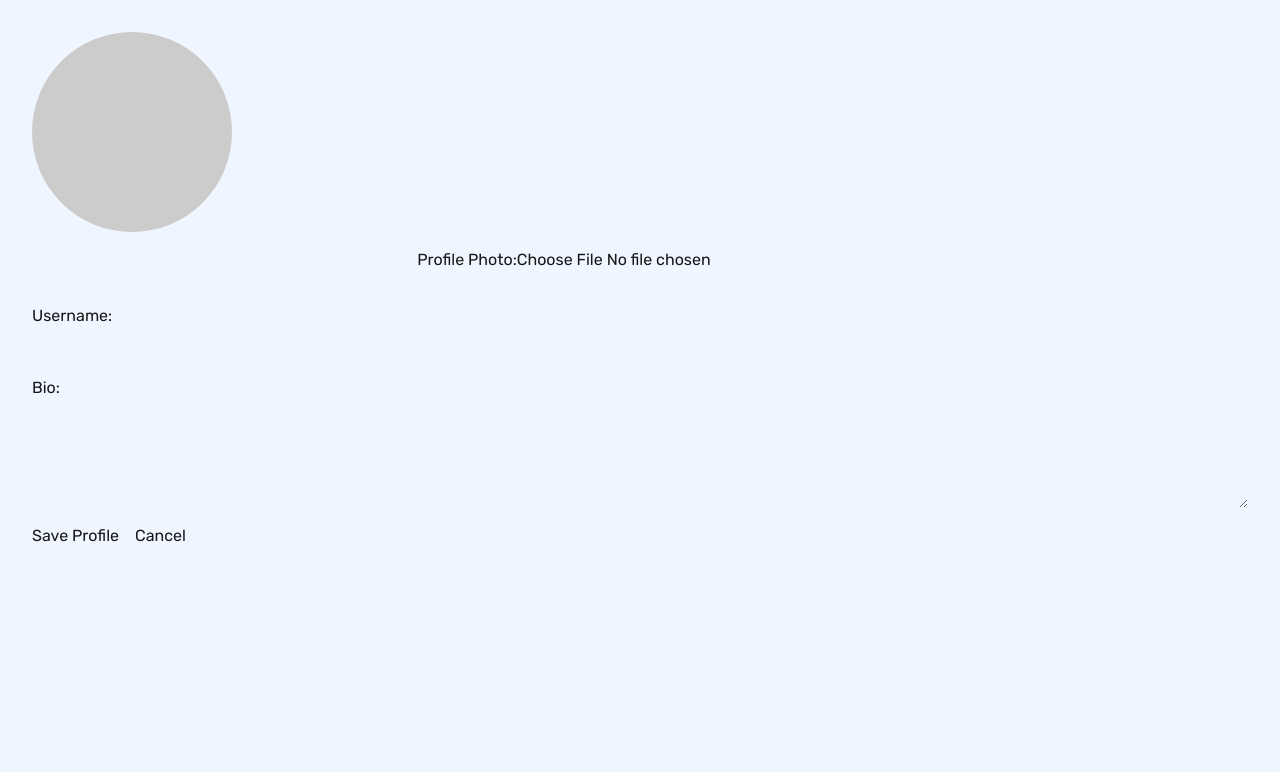
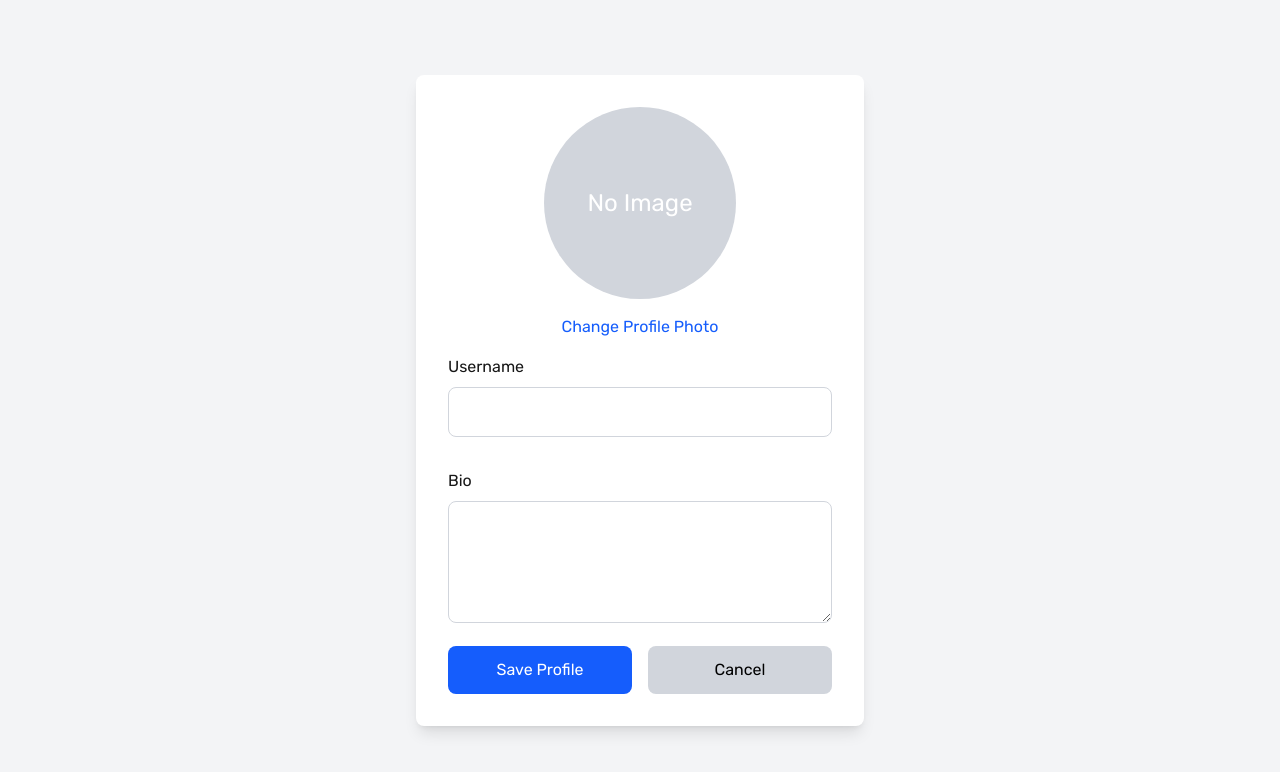
Before and after one commit to lucynottonson/Caligo, a Next.js app: page /profile in a window 1280 px wide. Shown: the top 772 px of the page. Built offline with nearby package versions, Linux system fonts and the light colour scheme; no server answers.

Commit message:
made this page visually appealing i think

```diff
--- a/app/profile/page.tsx
+++ b/app/profile/page.tsx
@@ -114,65 +114,76 @@ export default function ProfilePage() {
   };
 
   if (loading) {
-    return <div>Loading...</div>;
+    return (
+      <div className="flex justify-center items-center min-h-screen">
+        <div className="w-16 h-16 border-4 border-t-4 border-blue-600 rounded-full animate-spin"></div>
+      </div>
+    );
   }
 
   return (
-    <div style={{ padding: '2rem', fontFamily: 'rubik' }}>
-      <div style={{ textAlign: 'center', marginBottom: '2rem' }}>
+    <div className="min-h-screen flex justify-center items-center bg-gray-100 p-6">
+      <div className="bg-white p-8 rounded-lg shadow-lg w-full max-w-md">
+        <div className="flex flex-col items-center">
           {avatarUrl ? (
             <Image
               src={avatarUrl}
               alt="Profile"
               width={200}
               height={200}
-            style={{
-              borderRadius: '50%',
-              objectFit: 'cover',
-              marginBottom: '1rem',
-            }}
+              className="rounded-full mb-4"
             />
           ) : (
-          <div
-            style={{
-              width: '200px',
-              height: '200px',
-              borderRadius: '50%',
-              backgroundColor: '#ccc',
-              marginBottom: '1rem',
-            }}
+            <div className="w-48 h-48 rounded-full bg-gray-300 mb-4 flex justify-center items-center">
+              <span className="text-2xl text-white">No Image</span>
+            </div>
+          )}
+          <label htmlFor="photo" className="text-blue-600 cursor-pointer hover:underline">
+            Change Profile Photo
+            <input
+              id="photo"
+              type="file"
+              accept="image/*"
+              onChange={handlePhotoChange}
+              className="hidden"
             />
-        )}
-        <label>
-          Profile Photo:
-          <input type="file" accept="image/*" onChange={handlePhotoChange} />
           </label>
         </div>
 
-      <div style={{ marginBottom: '1rem' }}>
-        <label>
-          Username:
+        <div className="mt-4">
+          <label className="block mb-2">Username</label>
           <input
             type="text"
             value={username}
             onChange={(e) => setUsername(e.target.value)}
-            style={{ display: 'block', marginTop: '0.5rem' }}
+            className="w-full p-3 border border-gray-300 rounded-lg mb-4"
           />
-        </label>
         </div>
-      <div style={{ marginBottom: '1rem' }}>
-        <label>
-          Bio:
+
+        <div className="mt-4">
+          <label className="block mb-2">Bio</label>
           <textarea
             value={bio}
             onChange={(e) => setBio(e.target.value)}
-            style={{ display: 'block', marginTop: '0.5rem', width: '100%', height: '100px' }}
+            className="w-full p-3 border border-gray-300 rounded-lg mb-4"
+            rows={4}
           />
-        </label>
         </div>
-      <div style={{ display: 'flex', gap: '1rem' }}>
-        <button onClick={handleSave}>Save Profile</button>
-        <button onClick={() => router.push('/first')}>Cancel</button>
+
+        <div className="flex justify-between gap-4">
+          <button
+            onClick={handleSave}
+            className="w-full bg-blue-600 text-white p-3 rounded-lg hover:bg-blue-700 focus:outline-none"
+          >
+            Save Profile
+          </button>
+          <button
+            onClick={() => router.push('/first')}
+            className="w-full bg-gray-300 text-black p-3 rounded-lg hover:bg-gray-400 focus:outline-none"
+          >
+            Cancel
+          </button>
+        </div>
       </div>
     </div>
   );
```
Lines whose indentation alone changed are shown as unchanged.
